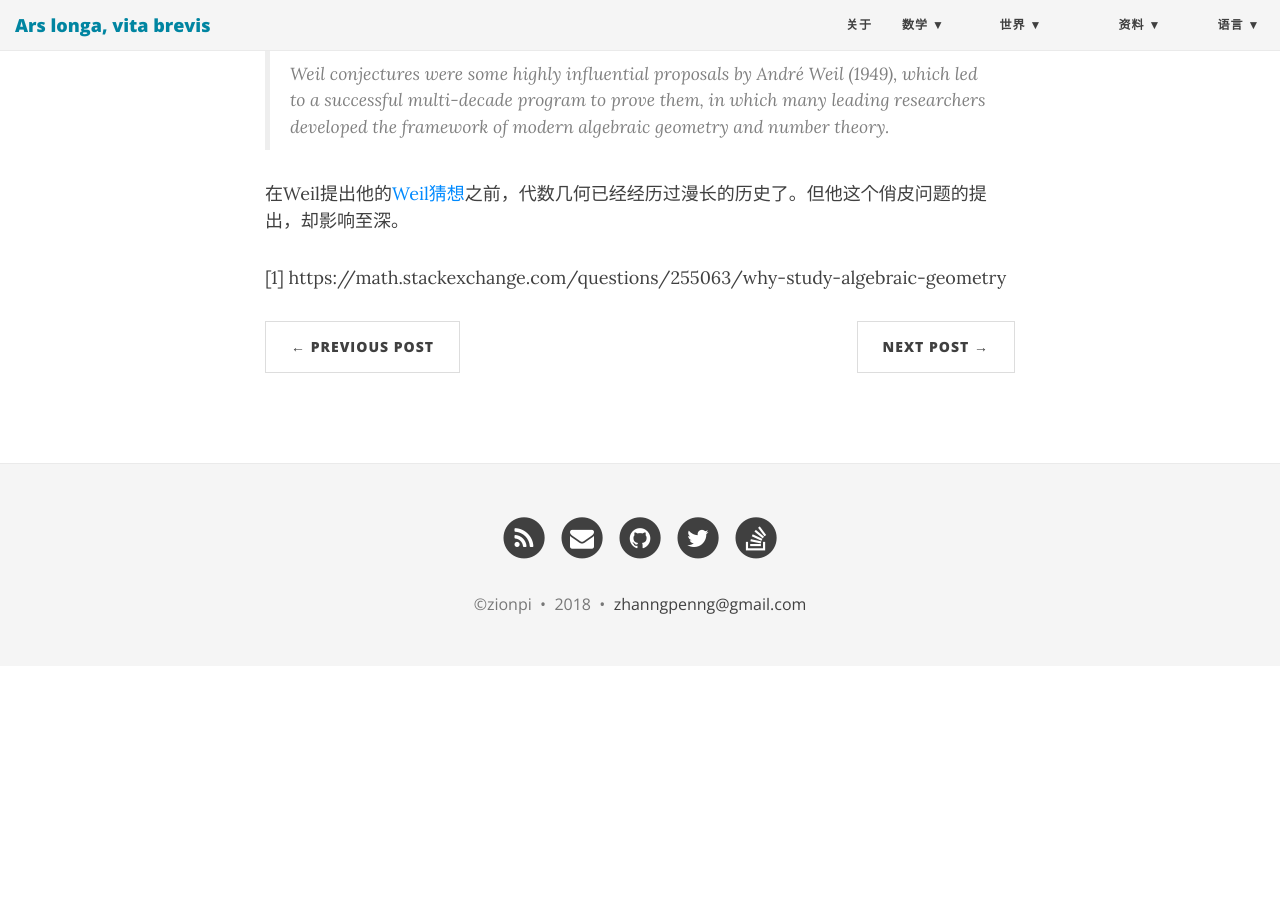
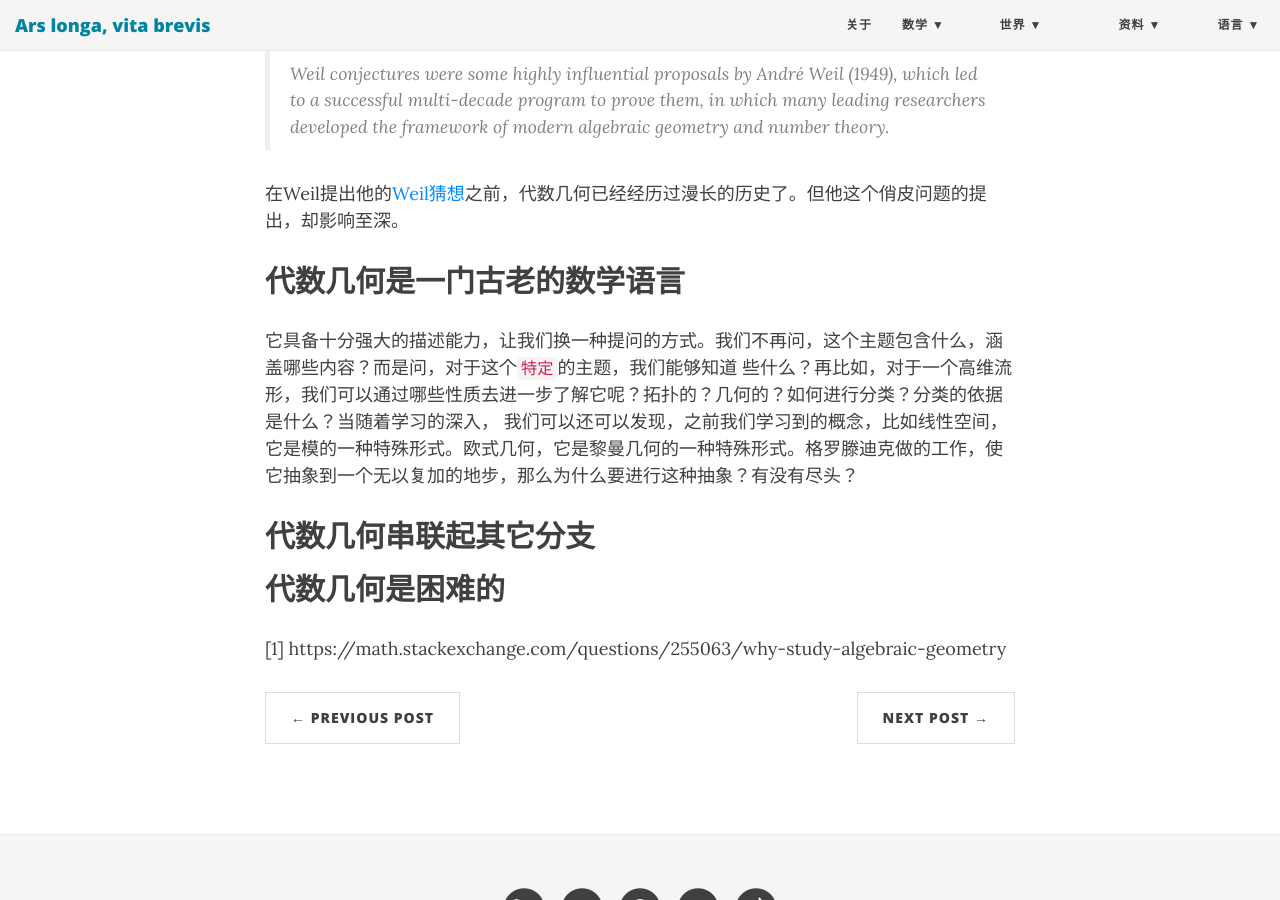
Before and after one commit to ZionPi/zionpi.github.io, a Jekyll site: the page built from _posts/2018-10-04-why-you-should-learn-algebraic-geometry.md, in a window 1280 px wide and 900 px high, scrolled down 457 px. Built offline with Jekyll 4.4.1, drawn with Linux system fonts in a browser that asks for light colours; nearby versions of some CDN libraries; before the commit the page ends 1123 px from its top, so only the background shows below that.

Commit message:
Update 2018-10-04-why-you-should-learn-algebraic-geometry.md

```diff
--- a/_posts/2018-10-04-why-you-should-learn-algebraic-geometry.md
+++ b/_posts/2018-10-04-why-you-should-learn-algebraic-geometry.md
@@ -13,5 +13,16 @@ title: 我为什么要学习代数几何？
 
 在Weil提出他的[Weil猜想](https://en.wikipedia.org/wiki/Weil_conjectures)之前，代数几何已经经历过漫长的历史了。但他这个俏皮问题的提出，却影响至深。
 
+## 代数几何是一门古老的数学语言
+它具备十分强大的描述能力，让我们换一种提问的方式。我们不再问，这个主题包含什么，涵盖哪些内容？而是问，对于这个`特定`的主题，我们能够知道
+些什么？再比如，对于一个高维流形，我们可以通过哪些性质去进一步了解它呢？拓扑的？几何的？如何进行分类？分类的依据是什么？当随着学习的深入，
+我们可以还可以发现，之前我们学习到的概念，比如线性空间，它是模的一种特殊形式。欧式几何，它是黎曼几何的一种特殊形式。格罗滕迪克做的工作，使
+它抽象到一个无以复加的地步，那么为什么要进行这种抽象？有没有尽头？
+
+## 代数几何串联起其它分支
+
+
+## 代数几何是困难的
+
 
 [1] https://math.stackexchange.com/questions/255063/why-study-algebraic-geometry
```
